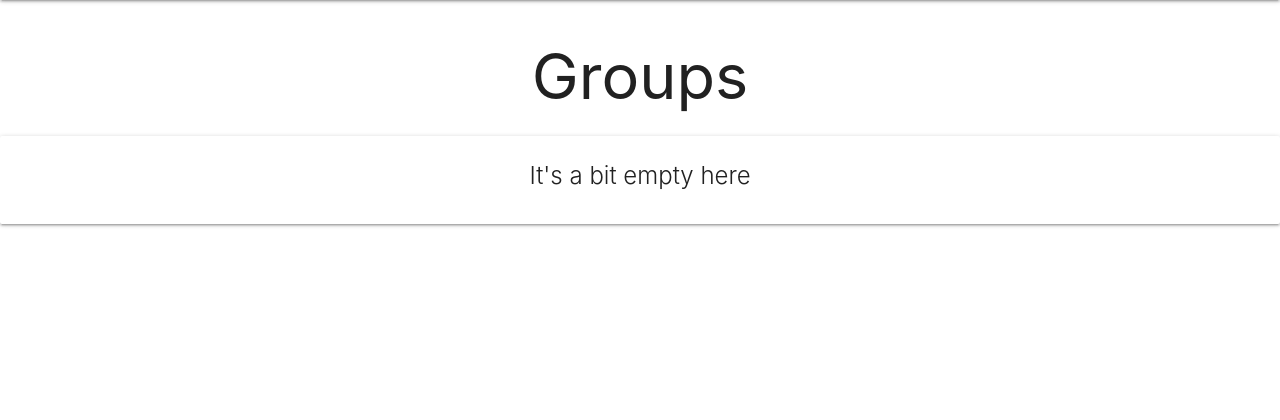
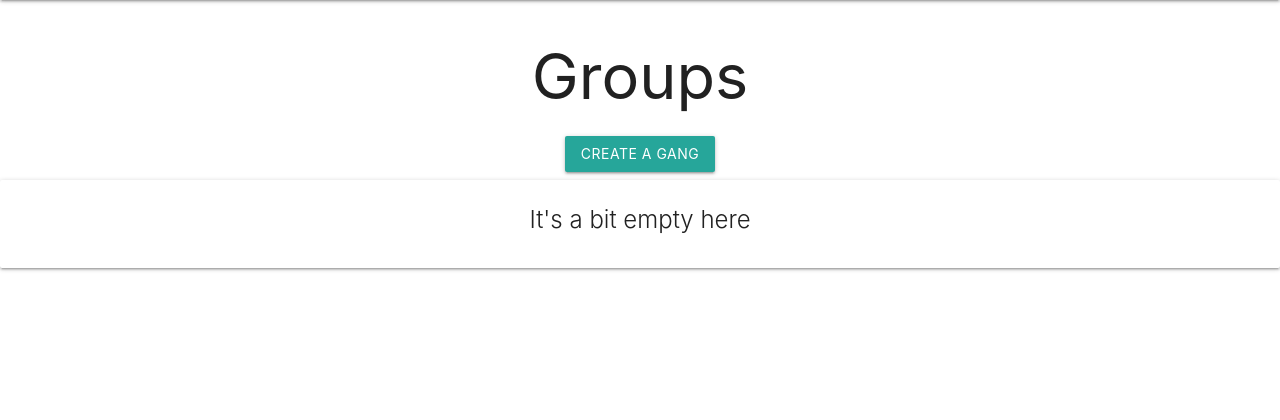
Before and after one commit to ursulacj/noted, a Django app: page /groups/ in a window 1280 px wide. Shown: the part 64-484 px from the top of the page. Run offline with Django 3.2, Linux system fonts and the light colour scheme; data that the repository does not hold is empty; some libraries are stand-ins or nearby versions.

Commit message:
add create group button

```diff
--- a/main_app/templates/groups/index.html
+++ b/main_app/templates/groups/index.html
@@ -2,7 +2,7 @@
 {% block content %}
 
 <h1>Groups</h1>
-
+<a href="{% url 'create_group' %}" class="btn">Create a gang</a>
 {% for group in groups %}
 
   <div class="card">
```
